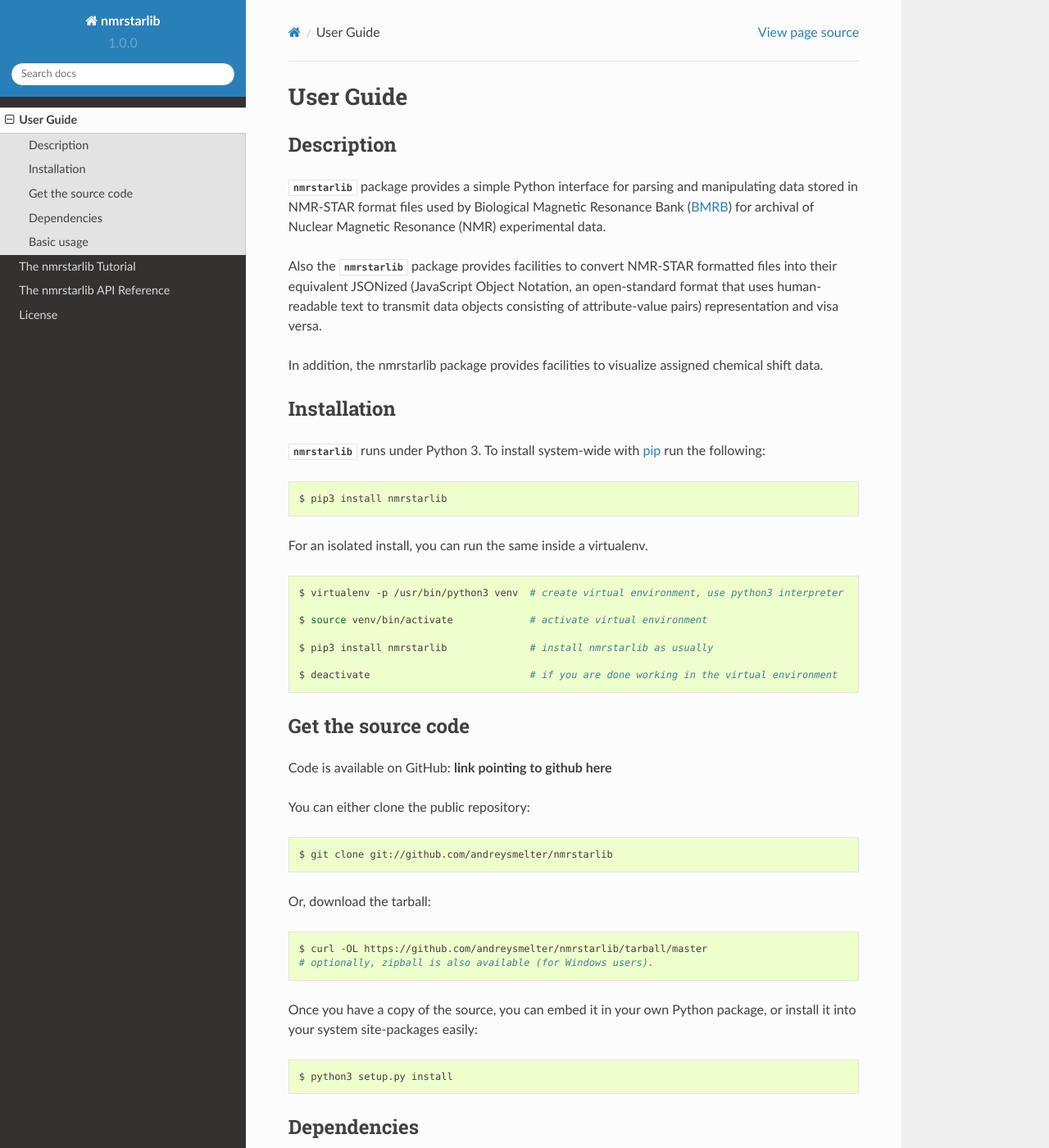
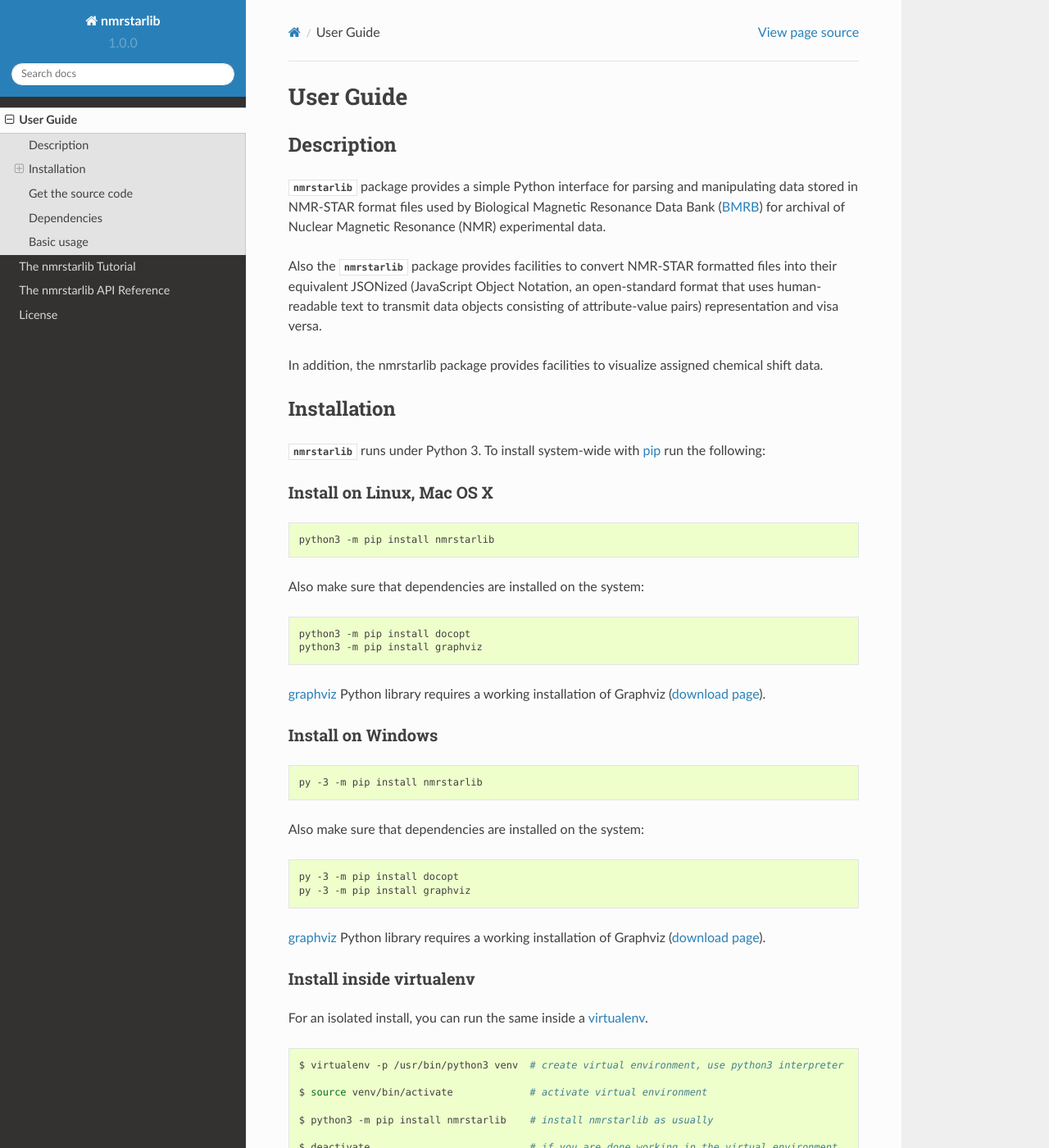
Before and after one commit to MoseleyBioinformaticsLab/nmrstarlib, a Sphinx documentation site: the page built from docs/guide.rst, in a window 1280 px wide and 1400 px high. Shown: the whole window at 82% size. Built offline with Sphinx 7.4.7 and the Read the Docs theme 2.0.0, drawn with Linux system fonts in a browser that asks for light colours; some of the changed text lies outside the part shown.

Commit message:
Documentation update

```diff
--- a/docs/conf.py
+++ b/docs/conf.py
@@ -54,7 +54,7 @@ master_doc = 'index'
 
 # General information about the project.
 project = u'nmrstarlib'
-copyright = u'2016, Andrey Smelter'
+copyright = u'2016, Andrey Smelter, Hunter N.B. Moseley'
 
 # The version info for the project you're documenting, acts as replacement for
 # |version| and |release|, also used in various other places throughout the
--- a/docs/guide.rst
+++ b/docs/guide.rst
@@ -6,7 +6,7 @@ Description
 
 :mod:`nmrstarlib` package provides a simple Python interface for parsing and
 manipulating data stored in NMR-STAR format files used by Biological Magnetic
-Resonance Bank (BMRB_) for archival of Nuclear Magnetic Resonance (NMR)
+Resonance Data Bank (BMRB_) for archival of Nuclear Magnetic Resonance (NMR)
 experimental data.
 
 Also the :mod:`nmrstarlib` package provides facilities to convert NMR-STAR formatted files
@@ -21,11 +21,42 @@ Installation
 
 :mod:`nmrstarlib` runs under Python 3. To install system-wide with pip_ run the following:
 
+Install on Linux, Mac OS X
+--------------------------
+
 .. code:: bash
 
-    $ pip3 install nmrstarlib
+   python3 -m pip install nmrstarlib
 
-For an isolated install, you can run the same inside a virtualenv.
+Also make sure that dependencies are installed on the system:
+
+.. code:: bash
+
+   python3 -m pip install docopt
+   python3 -m pip install graphviz
+
+graphviz_ Python library requires a working installation of Graphviz (`download page`_).
+
+Install on Windows
+------------------
+
+.. code:: bash
+
+   py -3 -m pip install nmrstarlib
+
+Also make sure that dependencies are installed on the system:
+
+.. code:: bash
+
+   py -3 -m pip install docopt
+   py -3 -m pip install graphviz
+
+graphviz_ Python library requires a working installation of Graphviz (`download page`_).
+
+Install inside virtualenv
+-------------------------
+
+For an isolated install, you can run the same inside a virtualenv_.
 
 .. code:: bash
 
@@ -33,7 +64,7 @@ For an isolated install, you can run the same inside a virtualenv.
 
    $ source venv/bin/activate             # activate virtual environment
 
-   $ pip3 install nmrstarlib              # install nmrstarlib as usually
+   $ python3 -m pip install nmrstarlib    # install nmrstarlib as usually
 
    $ deactivate                           # if you are done working in the virtual environment
 
@@ -53,7 +84,6 @@ Or, download the tarball:
 .. code:: bash
 
    $ curl -OL https://github.com/andreysmelter/nmrstarlib/tarball/master
-   # optionally, zipball is also available (for Windows users).
 
 Once you have a copy of the source, you can embed it in your own Python package,
 or install it into your system site-packages easily:
@@ -72,14 +102,16 @@ Dependencies
 
         .. code:: bash
 
-           pip3 install docopt
+           python3 -m pip install docopt  # On Linux, Mac OS X
+           py -3 -m pip install docopt    # On Windows
 
    * graphviz_ for visualizing assigned chemical shift values.
       * To install graphviz_ Python library run the following:
 
         .. code:: bash
 
-           pip3 install graphviz
+           python3 -m pip install graphviz  # On Linux, Mac OS X
+           py -3 -m pip install graphviz    # On Windows
 
       * The only dependency of graphviz_ Python library is a working installation of Graphviz
         (`download page`_).
@@ -111,7 +143,8 @@ Basic usage
 
 
 
-.. _pip: http://pip.readthedocs.io
+.. _pip: https://pip.pypa.io/
+.. _virtualenv: https://virtualenv.pypa.io/
 .. _docopt: http://docopt.readthedocs.io/
 .. _graphviz: http://graphviz.readthedocs.io/
 .. _BMRB: http://www.bmrb.wisc.edu
```
Also changed, not shown: README.rst (+28 -7 lines), setup.py (+5 -4 lines), docs/_static/images/18569_chem_shifts_GLU_THR_CA_CB_CG_CG2.png, 1 other file.
